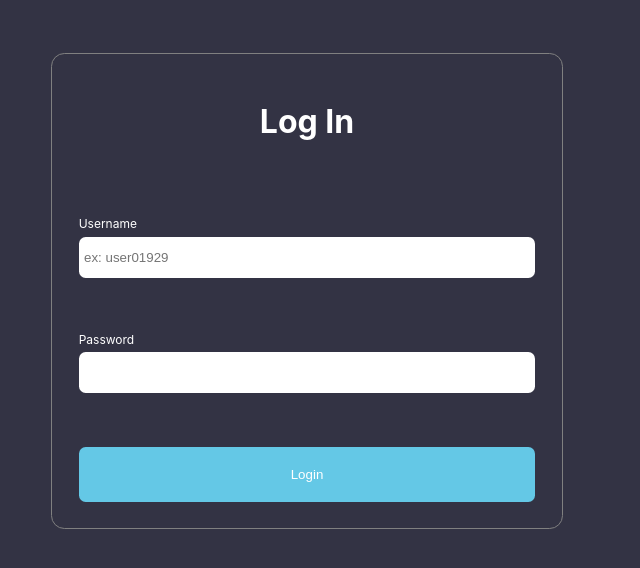
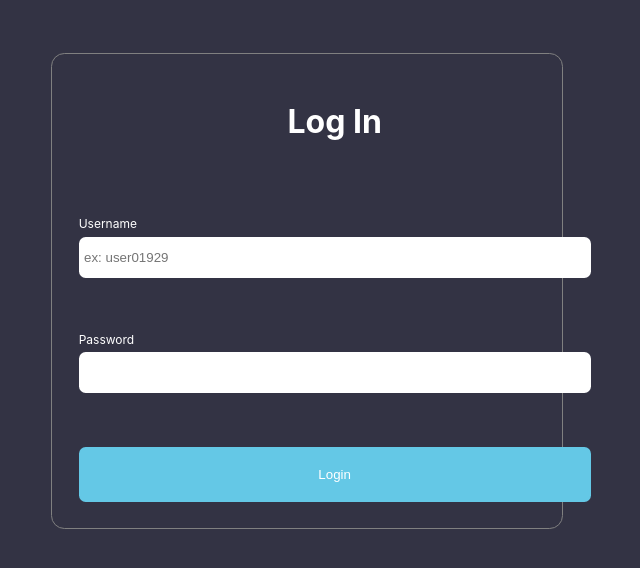
Before and after one commit to Zeke-D/IS4800_Phishing, a React (Create React App) app: page / in a window 1280 px wide. Shown: the top 568 px of the page, without its empty margins (333-973 px from the left). Built offline with nearby package versions, Linux system fonts and the light colour scheme.

Commit message:
Fixing styling for firefox

```diff
--- a/src/App.css
+++ b/src/App.css
@@ -7,9 +7,12 @@
 
 body {
   background: #334;
+  color: white;
+}
+
+#root {
   display: grid;
   place-items: center;
-  color: white;
 }
 
 main {
@@ -18,7 +21,7 @@ main {
   margin: var(--gap) 0;
   width: 40vw;
   display: grid;
-  grid-template-columns: repeat(var(--num-cols), 1fr);
+  grid-template-columns: 40vw;
   grid-gap: var(--gap);
   justify-items: center;
   align-items: start;
--- a/src/App.js
+++ b/src/App.js
@@ -209,13 +209,10 @@ let Feed = props => {
   console.log(props.articles)
 
   return (
-    <div>
-      <link rel="stylesheet" type="text/css" href='style.css'></link>
-      <main>
-        <h1>Welcome, {user}</h1>
-        { props.articles.map(article => <Article key={article.id} article={article}/>) }
-      </main>
-    </div>
+    <main>
+      <h1>Welcome, {user}</h1>
+      { props.articles.map(article => <Article key={article.id} article={article}/>) }
+    </main>
   )
 }
 
```
